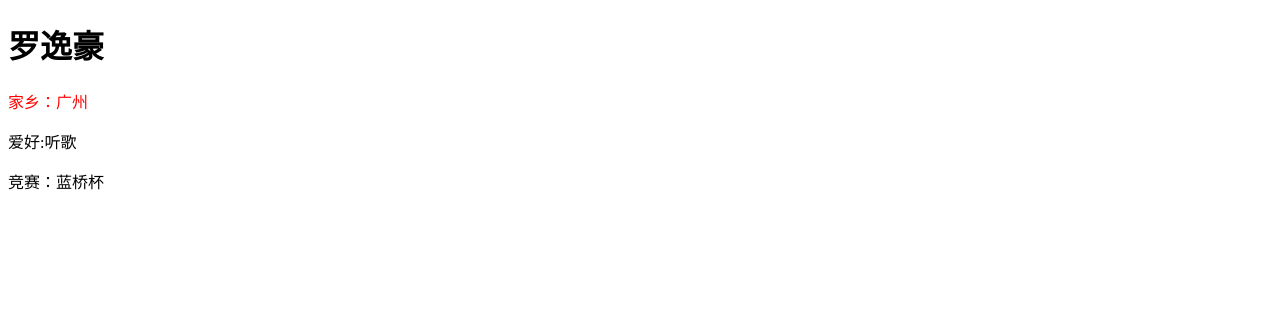
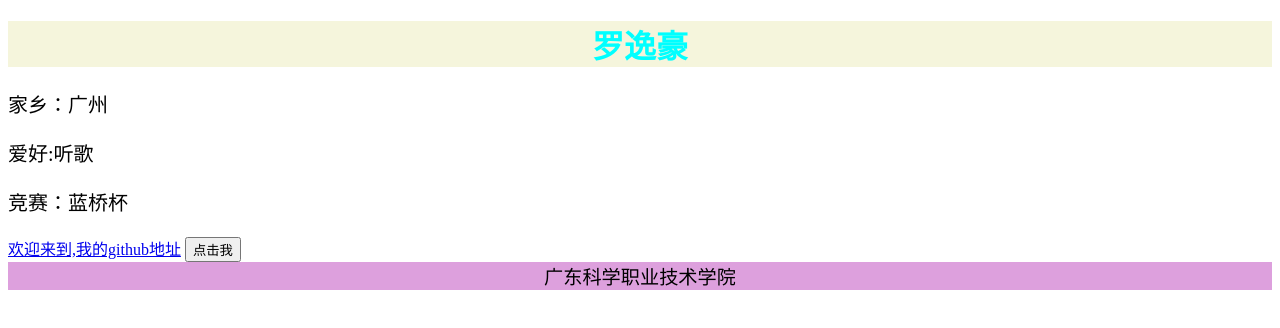
Before and after one commit to YouoY-Z/Resume20260907, a plain HTML site: page index.html in a window 1280 px wide. Drawn offline with Linux system fonts and the light colour scheme.

Commit message:
init: 个人简历项目初始化

```diff
--- /dev/null
+++ b/css01.css
@@ -0,0 +1,5 @@
+div{
+    background-color: plum;
+    font-size: larger;
+    text-align: center;
+}
--- a/index.html
+++ b/index.html
@@ -4,12 +4,43 @@
     <meta charset="UTF-8">
     <meta name="viewport" content="width=device-width, initial-scale=1.0">
     <title>Document</title>
+    <style>
+        .h1{
+            text-align: center;
+            color: aqua;
+            background-color: beige;
+        }
+        .contact{
+            font-size: 15px;
+            font-weight: center;
+            color: red;
+        }
+        #p{
+            font-size: 20px;
+            color: black ;
+
+        }
+
+    </style>
+    <link rel="stylesheet" href="./css01.css">
+    <!-- <script>
+        console.log('我是')
+        while(true){
+            let i = 0;
+            console.log(i);
+            i++;
+            if (i>10);
+
+        }
+    </script> -->
 </head>
 <body>
-    <h1>罗逸豪</h1>
-    <p style="color: red;">家乡：广州</p>
-    <p>爱好:听歌</p>
-    竞赛：蓝桥杯
-
+    <h1 class="h1">罗逸豪</h1>
+    <p id="p">家乡：广州</p>
+    <p id="p">爱好:听歌</p>
+    <p id="p">竞赛：蓝桥杯</p>
+    <a href="javascript:alert('github地址:https://github.com/YouoY-Z/Resume20260907')">欢迎来到,我的github地址</a>
+    <input type="button" value="点击我" onlick="你好">
+    <div>广东科学职业技术学院</div>
 </body>
 </html>
```
Also changed, not shown: j01.js (added, +9 -0 lines).
